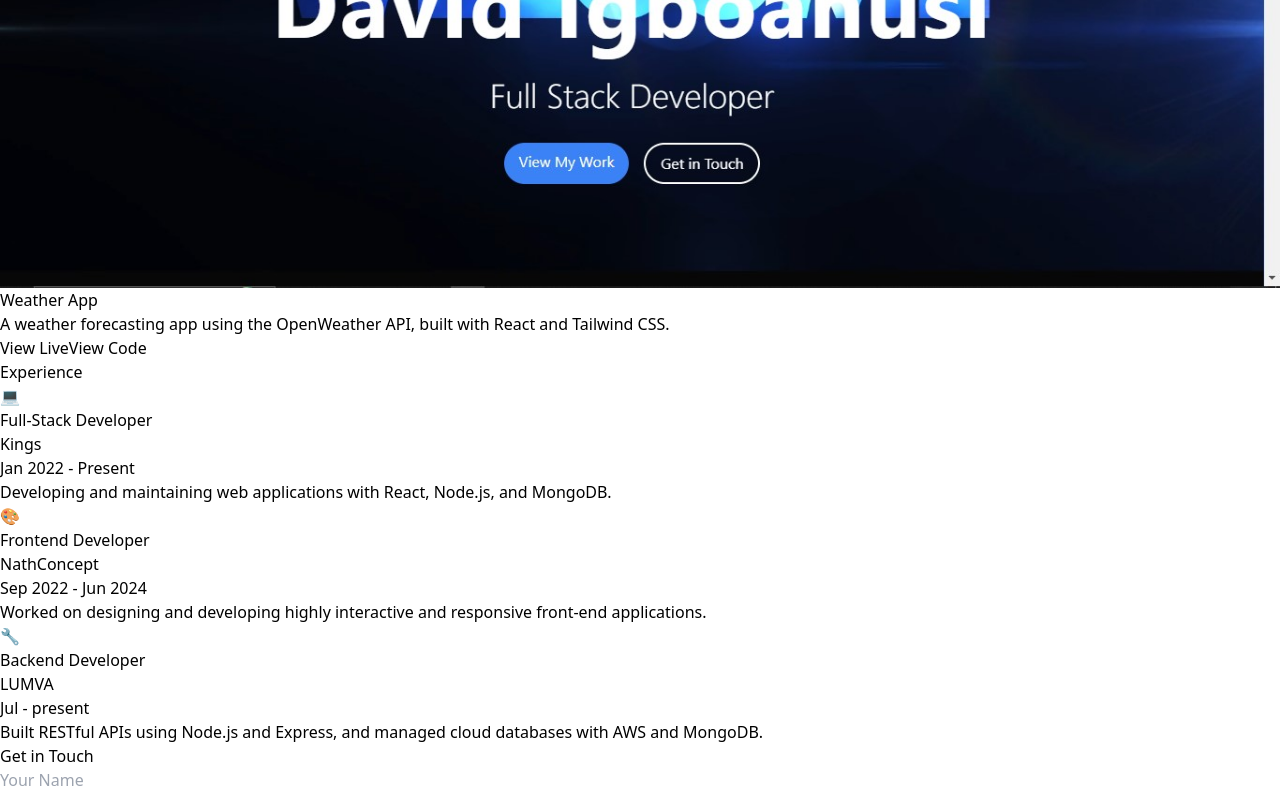
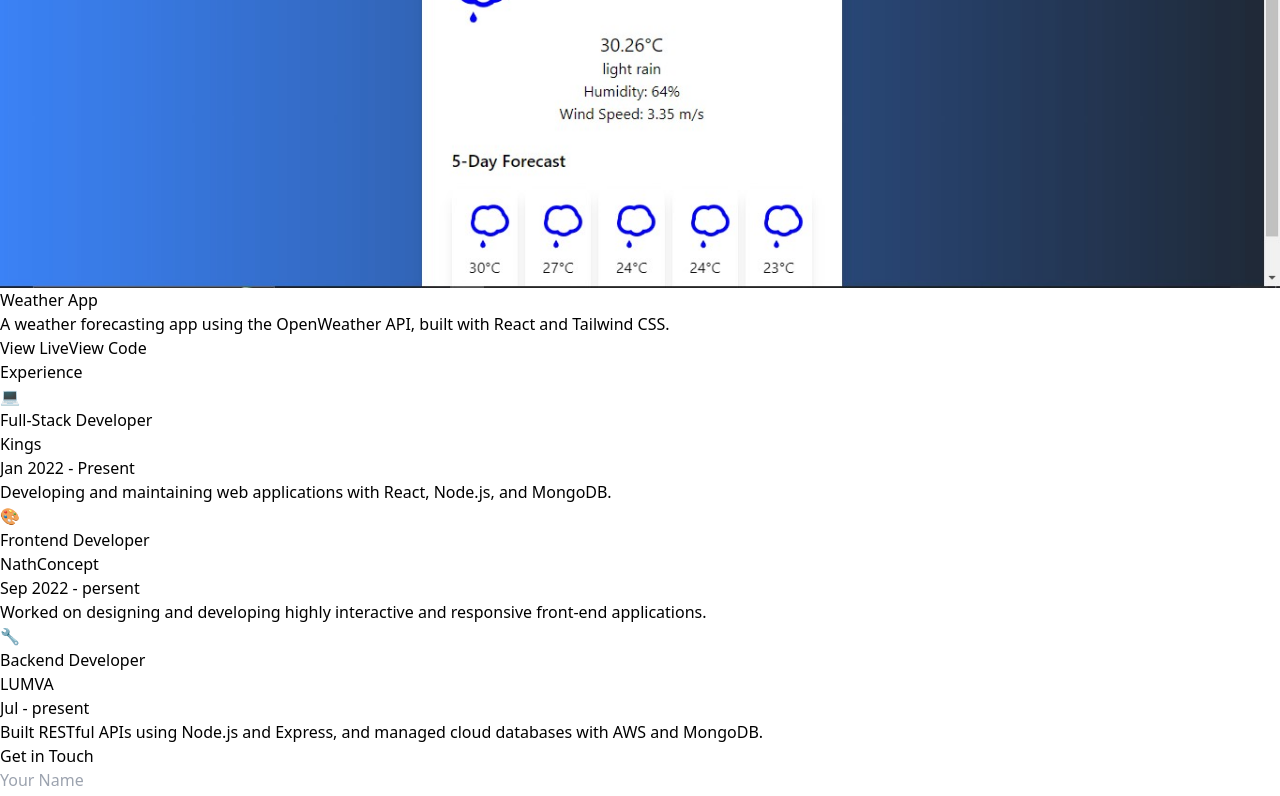
Before and after one commit to kingsLib5/my-portfolio, a React (Vite) app: page / in a window 1280 px wide. Shown: the part 4560-5356 px from the top of the page. Built offline with nearby package versions, Linux system fonts and the light colour scheme.

Commit message:
image switch

```diff
--- a/src/components/Experience.jsx
+++ b/src/components/Experience.jsx
@@ -11,7 +11,7 @@ const experiencesData = [
   {
     company: 'NathConcept',
     role: 'Frontend Developer',
-    duration: 'Sep 2022 - Jun 2024',
+    duration: 'Sep 2022 - persent',
     description: 'Worked on designing and developing highly interactive and responsive front-end applications.',
     icon: '🎨',
   },
--- a/src/components/Projects.jsx
+++ b/src/components/Projects.jsx
@@ -2,8 +2,8 @@ import React, { useState } from 'react';
 
 // Importing the images
 import project1Image from '../assets/project1.jpg';
-import project2Image from '../assets/project2.jpg';
-import project3Image from '../assets/project3.jpg';
+import project2Image from '../assets/project3.jpg';
+import project3Image from '../assets/project2.jpg';
 
 const projectsData = [
   {
```
